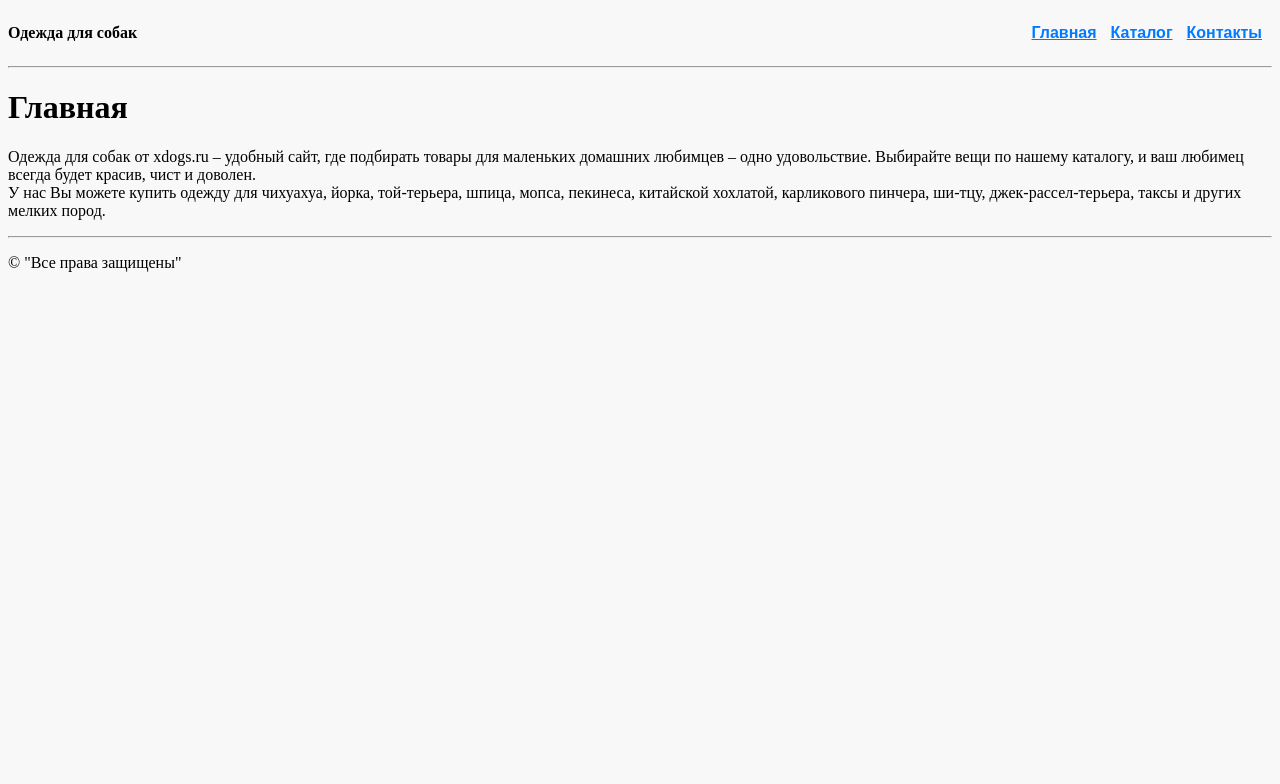
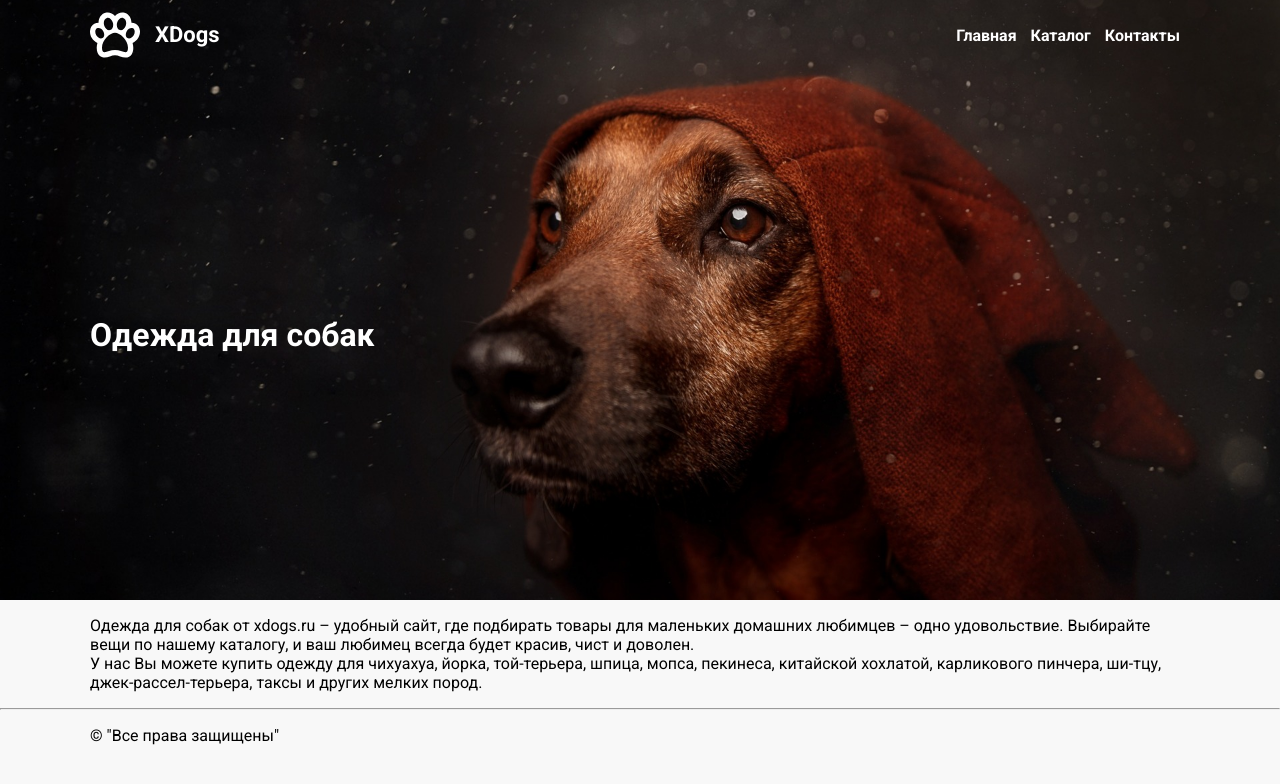
Before and after one commit to CrazyMorkovko/GeekBrains-xdogs, a PHP site: page / in a window 1280 px wide. Shown: the top 784 px of the page. Run offline with PHP 8.4, Linux system fonts and the light colour scheme.

Commit message:
new header and main page

```diff
--- a/index.html
+++ b/index.html
@@ -6,27 +6,35 @@
         <link rel="stylesheet" href="styles/style.css">
     </head>
     <body>
+        <div class="main-banner">
             <header>
-            <div class="logo">Одежда для собак</div>
-            <ul class="menu">
+                <div class="wrapper">
+                    <div class="logoBanner"></div>
+                    <div class="brandBanner"><a href="/index.html">XDogs</a></div>
+                    <ul class="menuBanner">
                         <li><a href="index.html">Главная</a></li>
                         <li><a href="catalog.html">Каталог</a></li>
                         <li><a href="contacts.html">Контакты</a></li>
                     </ul>
                     <div class="clearfix"></div>
-            <hr>
+                </div>
             </header>
-        <h1>Главная</h1>
+            <div class="wrapper center"><h1>Одежда для собак</h1></div>
+        </div>
+        <div class="wrapper">
             <p>
                 Одежда для собак от xdogs.ru – удобный сайт, где подбирать товары для маленьких домашних любимцев – одно
                 удовольствие. Выбирайте вещи по нашему каталогу, и ваш любимец всегда будет красив, чист и доволен.
                 <br>
-            У нас Вы можете купить одежду для чихуахуа, йорка, той-терьера, шпица, мопса, пекинеса, китайской хохлатой,
-            карликового пинчера, ши-тцу, джек-рассел-терьера, таксы и других мелких пород.
+                У нас Вы можете купить одежду для чихуахуа, йорка, той-терьера, шпица, мопса, пекинеса, китайской
+                хохлатой, карликового пинчера, ши-тцу, джек-рассел-терьера, таксы и других мелких пород.
             </p>
+        </div>
         <footer>
             <hr>
+            <div class="wrapper">
                 <p>&copy; &quot;Все права защищены&quot;</p>
+            </div>
         </footer>
     </body>
 </html>
--- a/styles/style.css
+++ b/styles/style.css
@@ -1,5 +1,19 @@
+@import url('https://fonts.googleapis.com/css?family=Roboto:300,400,400i,700');
+
+body, html {
+    padding: 0;
+    margin: 0;
+}
+
 body {
     background-color: #f8f8f8;
+    font-family: 'Roboto', sans-serif;
+}
+
+header {
+    width: 100%;
+    height: 50px;
+    padding: 10px 0;
 }
 
 table,
@@ -9,6 +23,28 @@ td {
 
 a:hover {
     text-decoration: none;
+}
+
+.center {
+    display: flex;
+    align-items: center;
+}
+
+
+.main-banner {
+    background: url("/images/background/dogBackground.jpeg") no-repeat center center;
+    background-size: cover;
+    height: 600px;
+    color: white;
+}
+
+.wrapper {
+    width: 1100px;
+    margin: 0 auto;
+}
+
+.main-banner .center {
+    height: 530px;
 }
 
 .exists {
@@ -26,25 +62,62 @@ a:hover {
     font-weight: bold;
 }
 
-.menu {
+.menu, .menuBanner {
     padding: 0;
     float: right;
 }
 
 .logo {
+    width: 50px;
+    height: 50px;
     float: left;
-    font-size: 16px;
+    background: url("/images/background/logoBlack.svg") no-repeat;
+    background-size: contain;
+}
+
+.logoBanner {
+    width: 50px;
+    height: 50px;
+    float: left;
+    background: url("/images/background/logo.svg") no-repeat;
+    background-size: contain;
+}
+
+.brand, .brandBanner {
+    float: left;
+    font-size: 22px;
     font-weight: bold;
-    margin-top: 1em;
-    margin-bottom: 1em;
+    line-height: 50px;
+    margin-left: 15px;
+}
+
+.brand a:visited, .brand a {
+    color: black;
+    text-decoration: none;
+}
+
+.brandBanner a:visited, .brandBanner a {
+    color: white;
+    text-decoration: none;
 }
 
 .menu a {
-    color: #007bff;
-    font: bold 16px Arial, Verdana, sans-serif;
+    color: black;
+    font: bold 16px 'Roboto', sans-serif;
+    text-decoration: none;
 }
 
-.menu li {
+.menuBanner a {
+    color: white;
+    font: bold 16px 'Roboto', sans-serif;
+    text-decoration: none;
+}
+
+.menu a:hover, .menuBanner a:hover {
+    color: #f5a637;
+}
+
+.menu li, .menuBanner li {
     list-style-type: none;
     display: inline-block;
     margin-right: 10px;
```
Also changed, not shown: catalog.html (+8 -1 lines), contacts.html (+8 -2 lines), products/dogs/product-1178.html (+8 -1 lines), products/dogs/product-1467.html (+8 -1 lines), products/dogs/product-1500.html (+8 -1 lines), images/background/dogBackground.jpeg (added), images/background/logo.svg (added), images/background/logoBlack.svg (added). Lines whose indentation alone changed are shown as unchanged.
